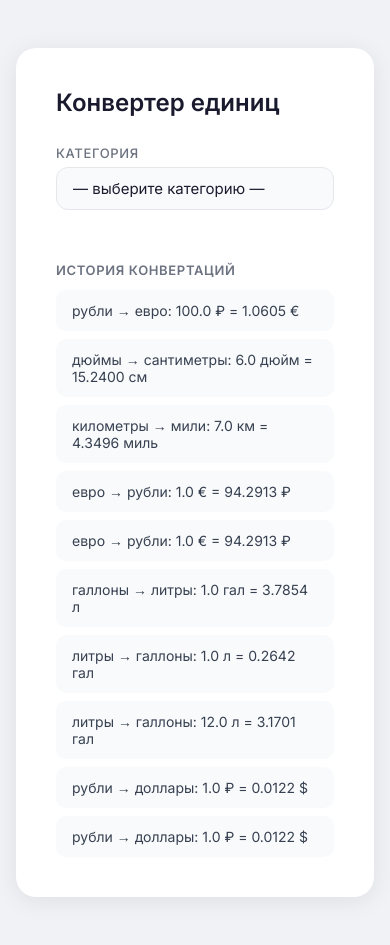
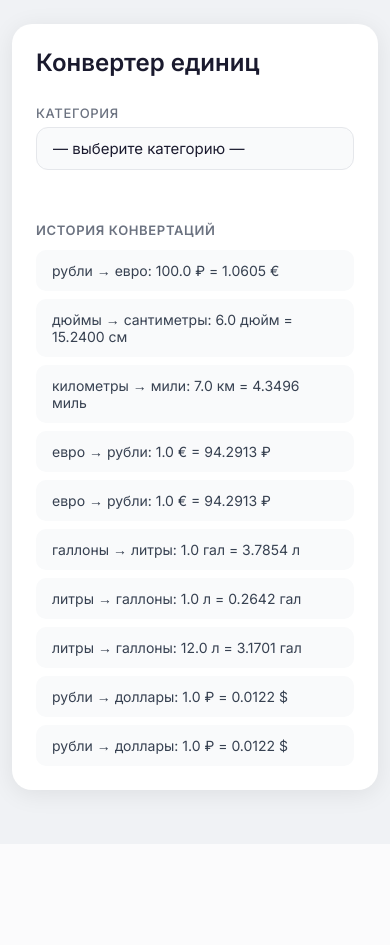
Before and after one commit to ZhitkovMV/converter-app, a Flask app: page / in a window 390 px wide. After the commit the page ends 809 px from the top, so only its background shows below. Run offline with Flask 3, Linux system fonts and the light colour scheme.

Commit message:
fix mobile layout

```diff
--- a/templates/index.html
+++ b/templates/index.html
@@ -2,6 +2,7 @@
 <html lang="ru">
 <head>
     <meta charset="UTF-8">
+    <meta name="viewport" content="width=device-width, initial-scale=1.0">
     <title>Конвертер единиц</title>
     <link href="https://fonts.googleapis.com/css2?family=Inter:wght@400;500;600&display=swap" rel="stylesheet">
     <style>
@@ -18,17 +19,26 @@
             min-height: 100vh;
             display: flex;
             justify-content: center;
-            padding: 48px 16px;
+            padding: 24px 12px;
         }
 
         .card {
             background: #ffffff;
             border-radius: 20px;
-            padding: 40px;
+            padding: 24px;
             width: 100%;
             max-width: 480px;
             box-shadow: 0 4px 24px rgba(0, 0, 0, 0.08);
             height: fit-content;
+        }
+
+        @media (min-width: 520px) {
+            body {
+                padding: 48px 16px;
+            }
+            .card {
+                padding: 40px;
+            }
         }
 
         h1 {
```
